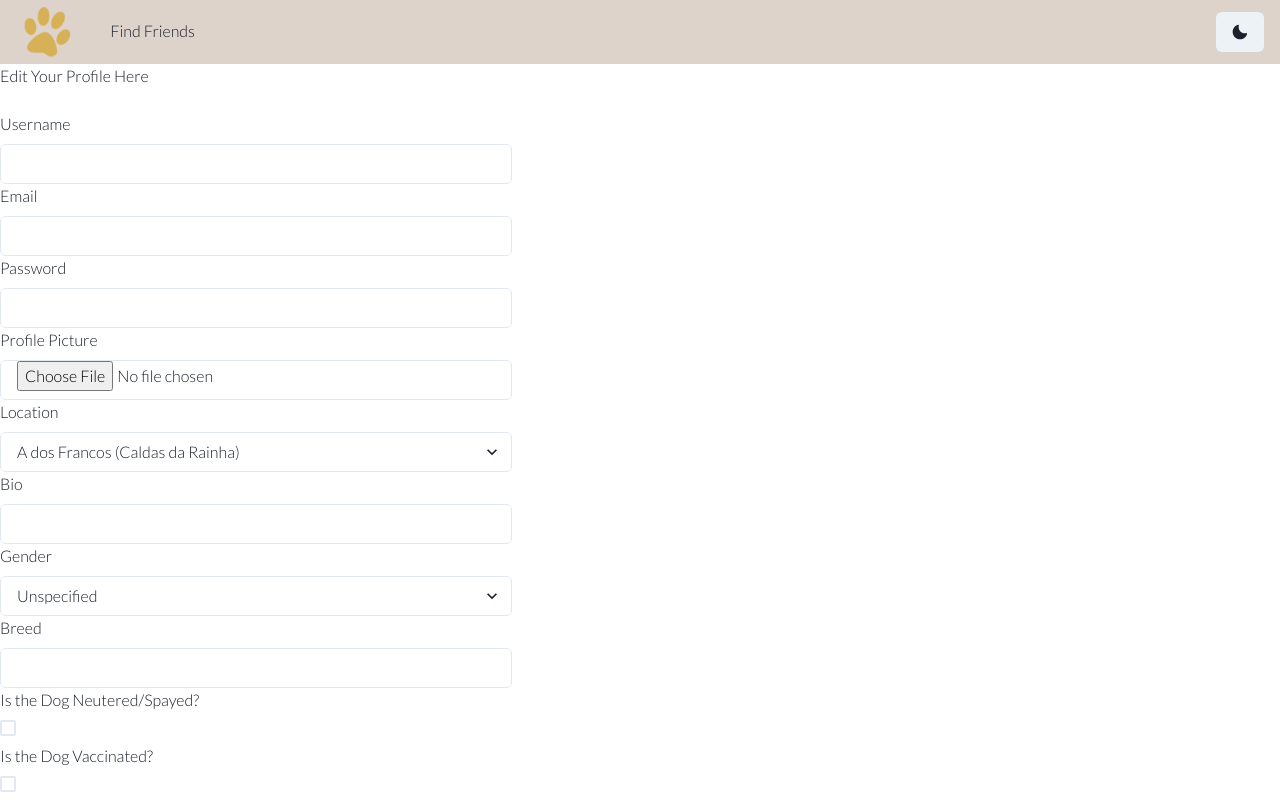
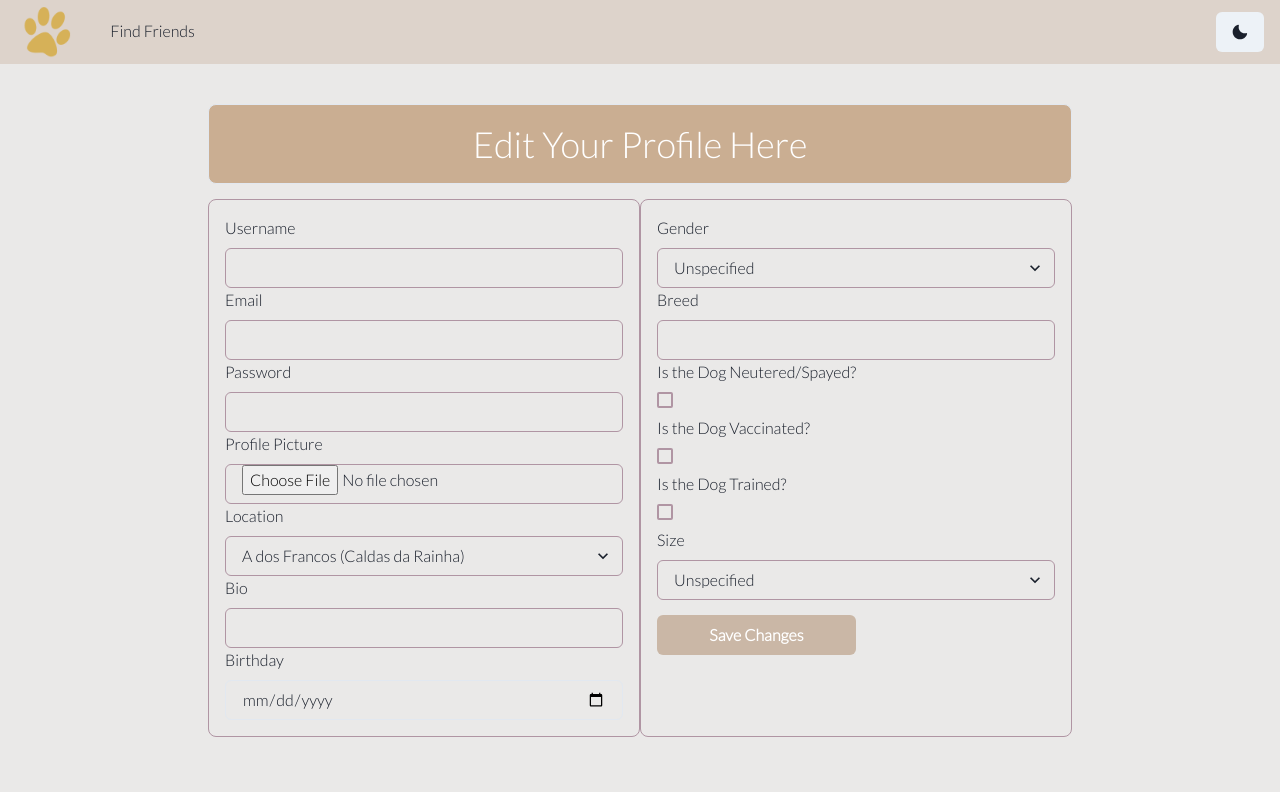
Before and after one commit to agrandemartasan/woofr-client, a React (Create React App) app: page /edit in a window 1280 px wide. Shown: the top 800 px of the page. Built offline with nearby package versions, Linux system fonts and the light colour scheme.

Commit message:
fixed upload image issue

```diff
--- a/src/pages/EditProfile.jsx
+++ b/src/pages/EditProfile.jsx
@@ -2,6 +2,7 @@ import {
   Box,
   Button,
   Checkbox,
+  Container,
   Flex,
   FormControl,
   FormLabel,
@@ -9,7 +10,6 @@ import {
   Select,
   Text
 } from "@chakra-ui/react";
-import { ArrowDownIcon } from "@chakra-ui/icons";
 import { useContext, useEffect, useState } from "react";
 import { useNavigate } from "react-router-dom";
 import { toast } from "react-toastify";
@@ -28,7 +28,9 @@ function EditProfile() {
   const [image, setImage] = useState("");
   const [location, setLocation] = useState("");
   const [bio, setBio] = useState("");
-  //   const [birthday, setBirthday] = useState();
+  const [birthday, setBirthday] = useState(
+    new Date(Date.now().toString().slice(10))
+  );
   const [gender, setGender] = useState("");
   const [breed, setBreed] = useState("");
   const [isNeuteredOrSpayed, setIsNeuteredOrSpayed] = useState(false);
@@ -42,9 +44,9 @@ function EditProfile() {
     setImage(event.target.files[0]);
   }
 
-  //   function handleBirthdayChange(event) {
-  //     setBirthday(event.target.value);
-  //   }
+  function handleBirthdayChange(event) {
+    setBirthday(event.target.value);
+  }
 
   useEffect(() => {
     async function handleGetUserDetails() {
@@ -55,7 +57,7 @@ function EditProfile() {
       setImage(response.data.profilePicture);
       setLocation(response.data.info.locationByParish);
       setBio(response.data.info.bio);
-      //   setBirthday(response.data.info.birthday);
+      setBirthday(response.data.info.birthday);
       setGender(response.data.info.gender);
       setBreed(response.data.info.breed);
       setIsNeuteredOrSpayed(response.data.info.isNeuteredOrSpayed);
@@ -70,26 +72,27 @@ function EditProfile() {
   }, [loggedUser]);
 
   useEffect(() => {
-    console.log(username, email, location);
-  }, [username, email, location]);
+    console.log(username, email, birthday);
+  }, [username, email, birthday]);
 
   async function handleSubmitForm(event) {
     event.preventDefault();
 
     const uploadData = new FormData();
     uploadData.append("filename", image);
-
-    const response = await uploadImage(uploadData);
-    console.log("response from the backend with image url", response.data);
+    let response;
+    if (uploadData["filename"]) {
+      response = await uploadImage(uploadData);
+    }
 
     await updateUser(loggedUser._id, {
       username,
       email,
       password,
-      profilePicture: response.data.fileUrl,
+      profilePicture: response ? response.data.fileUrl : "",
       locationByParish: location,
       bio,
-      //   birthday,
+      birthday,
       gender,
       breed,
       isNeuteredOrSpayed,
@@ -105,13 +108,35 @@ function EditProfile() {
   return (
     <div>
       <Nav />
-      <Box>
-        <Text>Edit Your Profile Here</Text>
-        <br />
-        <Flex maxW={"40%"} wrap={"wrap"}>
+      <Flex w={"full"} minH={"91vh"} bg={"brand.400"}>
+        <Container maxW="70%" centerContent>
+          <Box
+            d="flex"
+            justifyContent="center"
+            p={3}
+            bg="brand.300"
+            w="100%"
+            m="40px 0 15px 0"
+            borderRadius="lg"
+            borderWidth="1px"
+          >
+            <Text fontSize="4xl" color="white" textAlign="center">
+              Edit Your Profile Here
+            </Text>
+          </Box>
+          <Flex>
+            <Box
+              bg="brand.400"
+              w="100%"
+              p={4}
+              borderRadius="lg"
+              borderWidth="1px"
+              borderColor={"brand.200"}
+            >
               <FormControl id="username">
                 <FormLabel>Username</FormLabel>
                 <Input
+                  borderColor={"brand.200"}
                   type="text"
                   name="username"
                   value={username}
@@ -122,6 +147,7 @@ function EditProfile() {
               <FormControl id="email">
                 <FormLabel>Email</FormLabel>
                 <Input
+                  borderColor={"brand.200"}
                   type="email"
                   name="email"
                   value={email}
@@ -132,6 +158,7 @@ function EditProfile() {
               <FormControl id="password">
                 <FormLabel>Password</FormLabel>
                 <Input
+                  borderColor={"brand.200"}
                   type="password"
                   name="password"
                   value={password}
@@ -141,12 +168,18 @@ function EditProfile() {
 
               <FormControl id="image">
                 <FormLabel>Profile Picture</FormLabel>
-            <Input type="file" name="image" onChange={handleImageSelect} />
+                <Input
+                  borderColor={"brand.200"}
+                  type="file"
+                  name="image"
+                  onChange={handleImageSelect}
+                />
               </FormControl>
 
               <FormControl>
                 <FormLabel htmlFor="location">Location</FormLabel>
                 <Select
+                  borderColor={"brand.200"}
                   name="locationByParish"
                   value={location}
                   onChange={(e) => setLocation(e.target.value)}
@@ -162,6 +195,7 @@ function EditProfile() {
               <FormControl id="bio">
                 <FormLabel>Bio</FormLabel>
                 <Input
+                  borderColor={"brand.200"}
                   type="text"
                   name="bio"
                   value={bio}
@@ -169,18 +203,29 @@ function EditProfile() {
                 />
               </FormControl>
 
-          {/* <label htmlFor="birthday">Birthday</label>
-          <input
+              <FormControl id="birthday">
+                <FormLabel>Birthday</FormLabel>
+                <Input
                   type="date"
-            id="birthday"
                   name="birthday"
                   value={birthday}
-            onChange={handleBirthdayChange}
-          /> */}
+                  onChange={(e) => setBirthday(e.target.value)}
+                />
+              </FormControl>
+            </Box>
 
+            <Box
+              bg="brand.400"
+              w="100%"
+              p={4}
+              borderRadius="lg"
+              borderWidth="1px"
+              borderColor={"brand.200"}
+            >
               <FormControl id="gender">
                 <FormLabel>Gender</FormLabel>
                 <Select
+                  borderColor={"brand.200"}
                   name="gender"
                   value={gender}
                   onChange={(e) => setGender(e.target.value)}
@@ -194,6 +239,7 @@ function EditProfile() {
               <FormControl id="breed">
                 <FormLabel>Breed</FormLabel>
                 <Input
+                  borderColor={"brand.200"}
                   type="text"
                   name="breed"
                   value={breed}
@@ -204,6 +250,7 @@ function EditProfile() {
               <FormControl id="isNeuteredOrSpayed">
                 <FormLabel>Is the Dog Neutered/Spayed?</FormLabel>
                 <Checkbox
+                  borderColor={"brand.200"}
                   checked={isNeuteredOrSpayed}
                   onChange={(e) => setIsNeuteredOrSpayed(e.target.checked)}
                 />
@@ -212,6 +259,7 @@ function EditProfile() {
               <FormControl id="isVaccinated">
                 <FormLabel>Is the Dog Vaccinated?</FormLabel>
                 <Checkbox
+                  borderColor={"brand.200"}
                   checked={isVaccinated}
                   onChange={(e) => setIsVaccinated(e.target.checked)}
                 />
@@ -220,6 +268,8 @@ function EditProfile() {
               <FormControl id="isTrained">
                 <FormLabel>Is the Dog Trained?</FormLabel>
                 <Checkbox
+                  colorScheme="pink"
+                  borderColor={"brand.200"}
                   checked={isTrained}
                   onChange={(e) => setIsTrained(e.target.checked)}
                 />
@@ -228,6 +278,7 @@ function EditProfile() {
               <FormControl id="size">
                 <FormLabel>Size</FormLabel>
                 <Select
+                  borderColor={"brand.200"}
                   name="size"
                   value={size}
                   onChange={(e) => setSize(e.target.value)}
@@ -249,8 +300,10 @@ function EditProfile() {
               >
                 Save Changes
               </Button>
+            </Box>
           </Flex>
-      </Box>
+        </Container>
+      </Flex>
     </div>
   );
 }
```
Also changed, not shown: 1 other file (tests, documents, lock files or other folders). Lines whose indentation alone changed are shown as unchanged.
